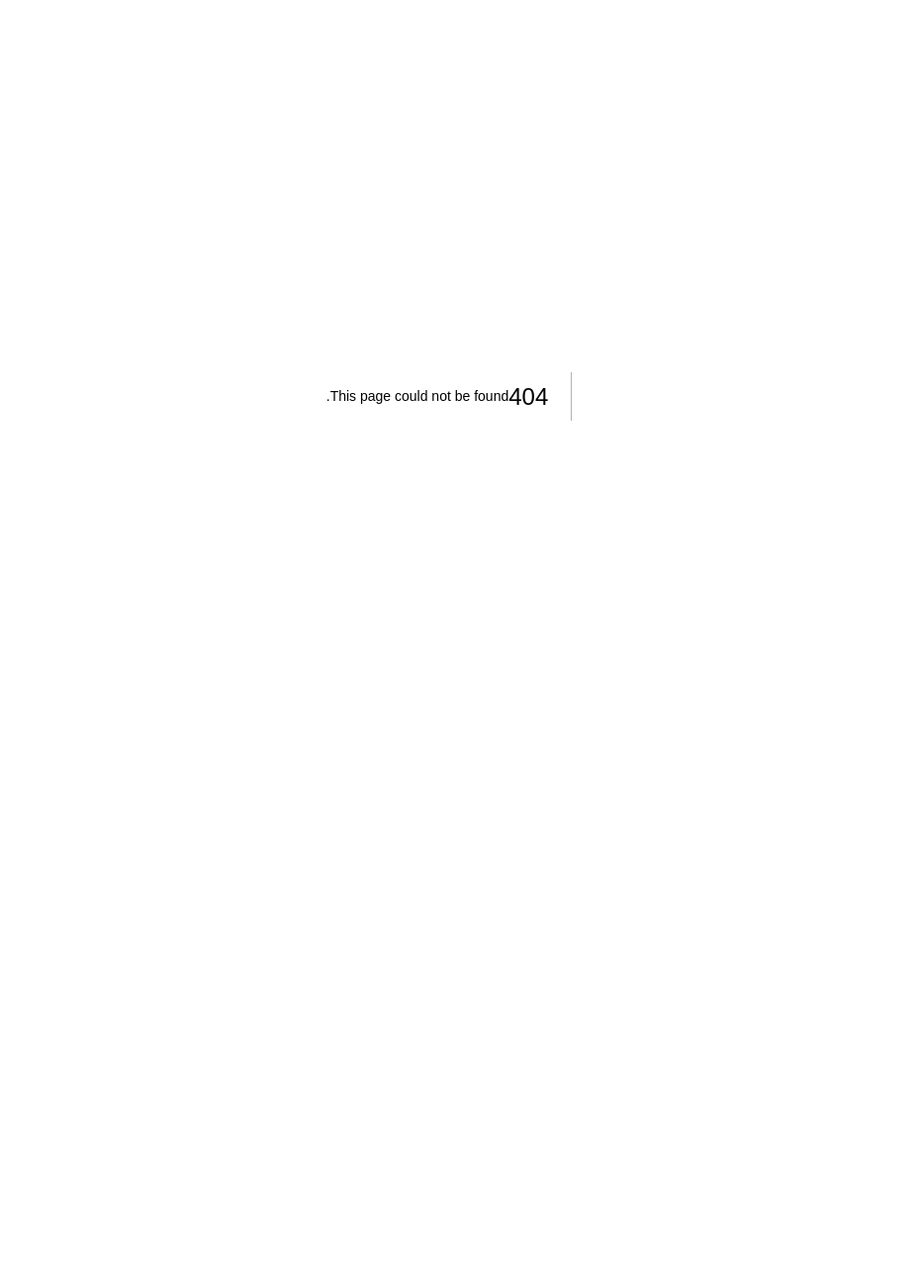
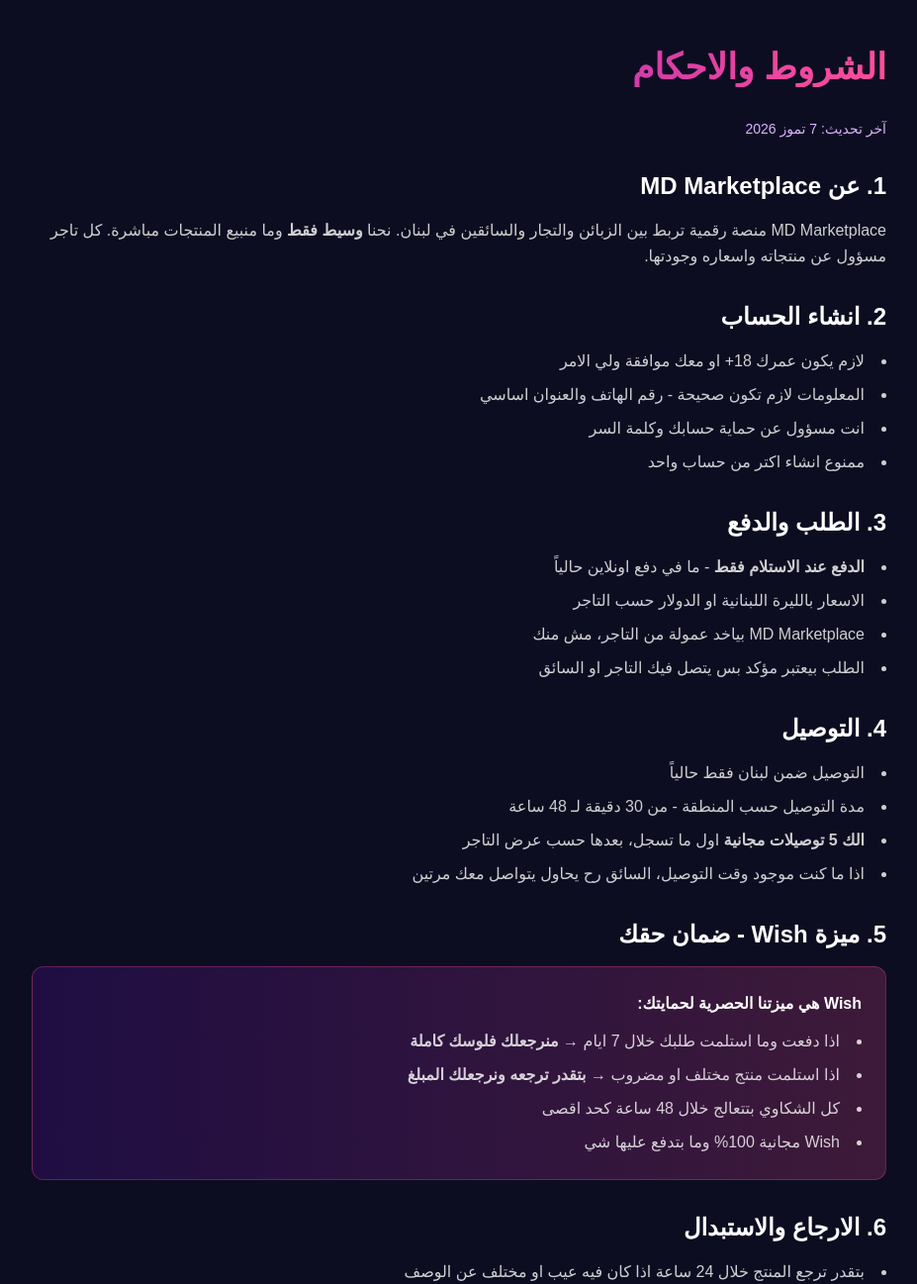
Before and after one commit to mjahto18-ui/MD-Marketplace, a Next.js app: page /terms in a window 1280 px wide. Before the commit this address had no page. Shown: the top 1297 px of the page at 99% size, without its empty margins (176-1103 px from the left). Before the commit the page ends 800 px from the top, so only its background shows below. Built offline with nearby package versions, Linux system fonts and the light colour scheme.

Commit message:
Create page.jsx

```diff
--- /dev/null
+++ b/app/terms/page.jsx
@@ -0,0 +1,114 @@
+export const metadata = {
+  title: 'الشروط والاحكام - MD Marketplace',
+  description: 'شروط استخدام منصة MD Marketplace'
+}
+
+export default function TermsPage() {
+  return (
+    <div className="min-h-screen bg-[#0D0D21] text-white">
+      <div className="max-w-4xl mx-auto px-4 py-12">
+        <h1 className="text-4xl font-bold mb-8 bg-gradient-to-r from-[#6A11CB] to-[#FF4E9A] bg-clip-text text-transparent">
+          الشروط والاحكام
+        </h1>
+
+        <div className="space-y-8 text-white/80 leading-relaxed">
+          <p className="text-sm text-purple-300">آخر تحديث: 7 تموز 2026</p>
+
+          <section>
+            <h2 className="text-2xl font-bold text-white mb-4">1. عن MD Marketplace</h2>
+            <p>MD Marketplace منصة رقمية تربط بين الزبائن والتجار والسائقين في لبنان. نحنا <strong>وسيط فقط</strong> وما منبيع المنتجات مباشرة. كل تاجر مسؤول عن منتجاته واسعاره وجودتها.</p>
+          </section>
+
+          <section>
+            <h2 className="text-2xl font-bold text-white mb-4">2. انشاء الحساب</h2>
+            <ul className="list-disc list-inside space-y-2">
+              <li>لازم يكون عمرك 18+ او معك موافقة ولي الامر</li>
+              <li>المعلومات لازم تكون صحيحة - رقم الهاتف والعنوان اساسي</li>
+              <li>انت مسؤول عن حماية حسابك وكلمة السر</li>
+              <li>ممنوع انشاء اكتر من حساب واحد</li>
+            </ul>
+          </section>
+
+          <section>
+            <h2 className="text-2xl font-bold text-white mb-4">3. الطلب والدفع</h2>
+            <ul className="list-disc list-inside space-y-2">
+              <li><strong>الدفع عند الاستلام فقط</strong> - ما في دفع اونلاين حالياً</li>
+              <li>الاسعار بالليرة اللبنانية او الدولار حسب التاجر</li>
+              <li>MD Marketplace بياخد عمولة من التاجر، مش منك</li>
+              <li>الطلب بيعتبر مؤكد بس يتصل فيك التاجر او السائق</li>
+            </ul>
+          </section>
+
+          <section>
+            <h2 className="text-2xl font-bold text-white mb-4">4. التوصيل</h2>
+            <ul className="list-disc list-inside space-y-2">
+              <li>التوصيل ضمن لبنان فقط حالياً</li>
+              <li>مدة التوصيل حسب المنطقة - من 30 دقيقة لـ 48 ساعة</li>
+              <li><strong>الك 5 توصيلات مجانية</strong> اول ما تسجل، بعدها حسب عرض التاجر</li>
+              <li>اذا ما كنت موجود وقت التوصيل، السائق رح يحاول يتواصل معك مرتين</li>
+            </ul>
+          </section>
+
+          <section>
+            <h2 className="text-2xl font-bold text-white mb-4">5. ميزة Wish - ضمان حقك</h2>
+            <div className="bg-gradient-to-r from-[#6A11CB]/20 to-[#FF4E9A]/20 border border-[#FF4E9A]/30 rounded-xl p-6">
+              <p className="font-bold text-white mb-3">Wish هي ميزتنا الحصرية لحمايتك:</p>
+              <ul className="list-disc list-inside space-y-2">
+                <li>اذا دفعت وما استلمت طلبك خلال 7 ايام → <strong>منرجعلك فلوسك كاملة</strong></li>
+                <li>اذا استلمت منتج مختلف او مضروب → <strong>بتقدر ترجعه ونرجعلك المبلغ</strong></li>
+                <li>كل الشكاوي بتتعالج خلال 48 ساعة كحد اقصى</li>
+                <li>Wish مجانية 100% وما بتدفع عليها شي</li>
+              </ul>
+            </div>
+          </section>
+
+          <section>
+            <h2 className="text-2xl font-bold text-white mb-4">6. الارجاع والاستبدال</h2>
+            <ul className="list-disc list-inside space-y-2">
+              <li>بتقدر ترجع المنتج خلال 24 ساعة اذا كان فيه عيب او مختلف عن الوصف</li>
+              <li>المنتج لازم يكون بحالته الاصلية مع الغلاف</li>
+              <li>مصاريف الارجاع علينا اذا كان الخطأ من التاجر</li>
+              <li>المنتجات الغذائية والشخصية ما بترجع الا اذا كانت مضروبة</li>
+            </ul>
+          </section>
+
+          <section>
+            <h2 className="text-2xl font-bold text-white mb-4">7. مسؤوليات المستخدم</h2>
+            <ul className="list-disc list-inside space-y-2">
+              <li>ممنوع استخدام المنصة لأي شي غير قانوني</li>
+              <li>ممنوع السب او التهديد للتجار او السائقين</li>
+              <li>ممنوع طلب منتجات ممنوعة قانوناً بلبنان</li>
+              <li>اذا عملت 3 طلبات وهمية وما استلمت، منسكر حسابك</li>
+            </ul>
+          </section>
+
+          <section>
+            <h2 className="text-2xl font-bold text-white mb-4">8. حدود المسؤولية</h2>
+            <p>MD Marketplace مش مسؤول عن:</p>
+            <ul className="list-disc list-inside space-y-2 mt-3">
+              <li>جودة المنتجات - هاي مسؤولية التاجر</li>
+              <li>تأخير التوصيل بسبب ظروف قاهرة: حرب، طقس، قطع طرقات</li>
+              <li>الاضرار الناتجة عن سوء استخدام المنتج</li>
+              <li>الخلافات بينك وبين التاجر - بس منساعد بالحل عبر Wish</li>
+            </ul>
+          </section>
+
+          <section>
+            <h2 className="text-2xl font-bold text-white mb-4">9. تعديل الشروط</h2>
+            <p>منقدر نعدل الشروط بأي وقت. التعديلات بتصير سارية بعد 7 ايام من نشرها. استمرارك باستخدام التطبيق يعني موافقتك عالشروط الجديدة.</p>
+          </section>
+
+          <section>
+            <h2 className="text-2xl font-bold text-white mb-4">10. القانون الحاكم</h2>
+            <p>هالشروط خاضعة للقانون اللبناني. أي نزاع بينحل بالمحاكم اللبنانية المختصة في بيروت.</p>
+          </section>
+
+          <section>
+            <h2 className="text-2xl font-bold text-white mb-4">11. التواصل</h2>
+            <p>لأي استفسار قانوني: واتساب 9613177653</p>
+          </section>
+        </div>
+      </div>
+    </div>
+  )
+}
```
